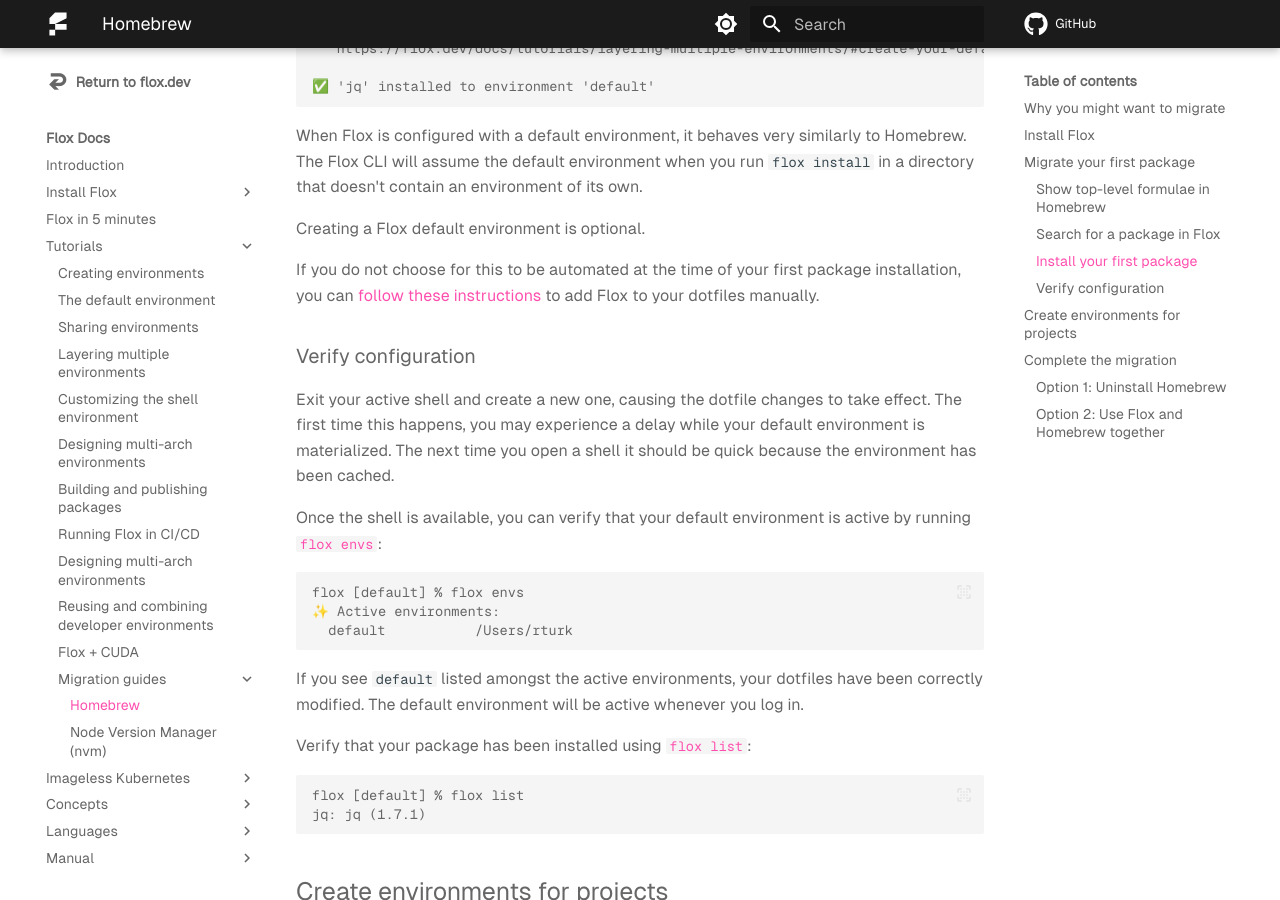
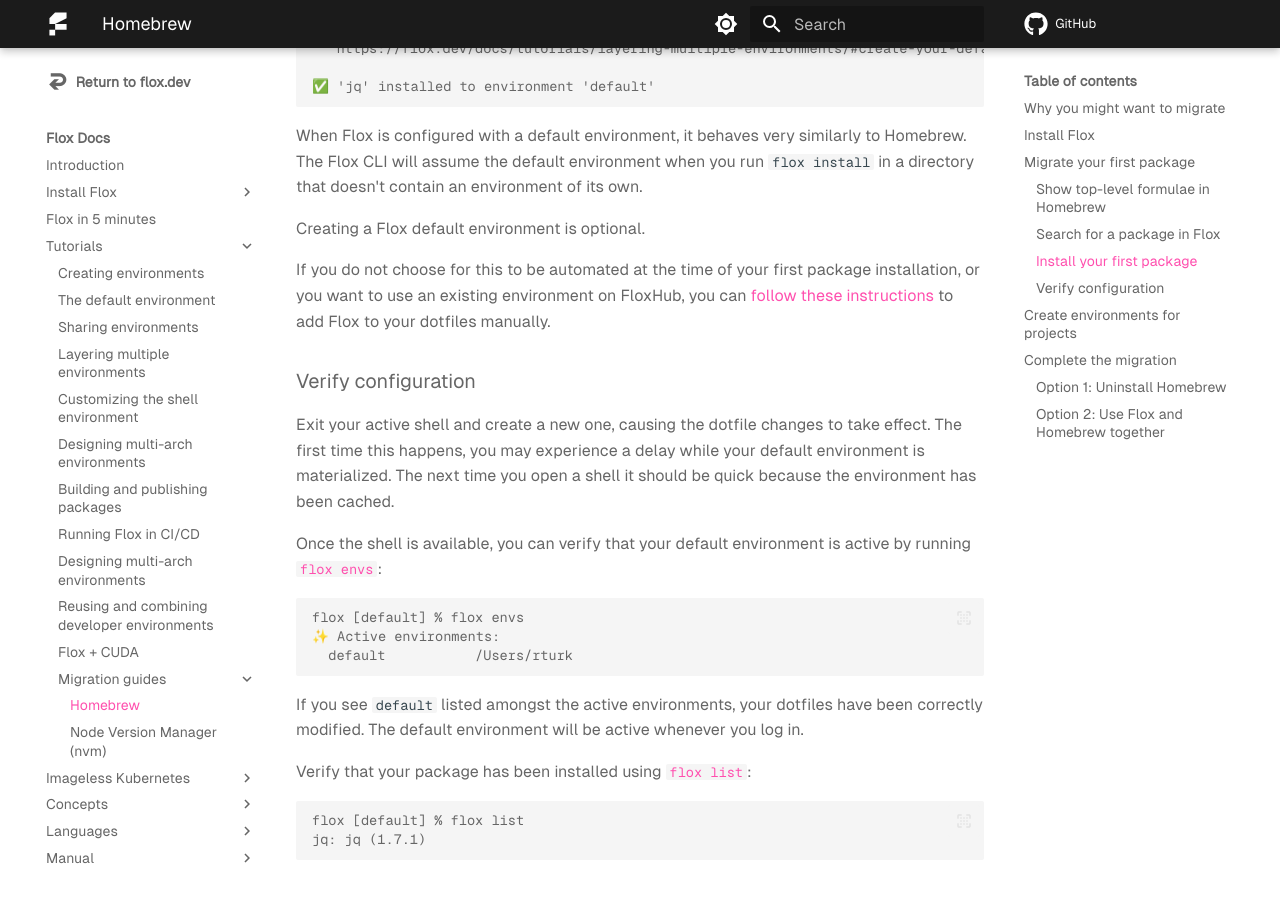
Before and after one commit to flox/floxdocs, an MkDocs documentation site: the page built from docs/tutorials/migrations/homebrew.md, in a window 1280 px wide and 900 px high, scrolled down 3256 px. Built offline with MkDocs 1.6.1 and Material for MkDocs 9.7.7, drawn with Linux system fonts in a browser that asks for light colours; plug-ins that fetch from the network failed and are left out; comment, search, counter and statistics services are not loaded.

Commit message:
docs: homebrew mentions FloxHub env
Guide needs to be adapted with changed output of the auto onboarding flow addressed in <https://github.com/flox/flox/issues/3867>.

```diff
--- a/docs/tutorials/migrations/homebrew.md
+++ b/docs/tutorials/migrations/homebrew.md
@@ -136,7 +136,7 @@
 
 Creating a Flox default environment is optional.
 
-If you do not choose for this to be automated at the time of your first package installation, you can [follow these instructions][default_tutorial_setup] to add Flox to your dotfiles manually.
+If you do not choose for this to be automated at the time of your first package installation, or you want to use an existing environment on FloxHub, you can [follow these instructions][default_tutorial_setup] to add Flox to your dotfiles manually.
 
 ### Verify configuration
 
```
